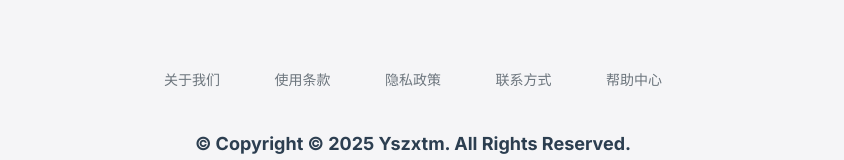
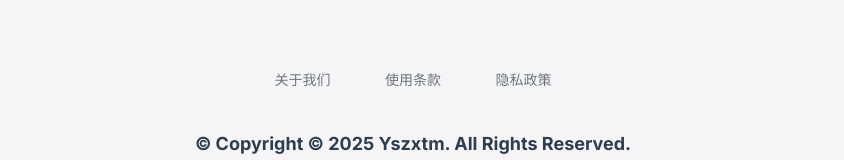
Before and after one commit to zxtm/my-website, a plain HTML site: page index.html in a window 1280 px wide. Shown: the part 2026-2186 px from the top of the page, without its empty margins (227-1071 px from the left). Drawn offline with Linux system fonts and the light colour scheme.

Commit message:
Update index.html

```diff
--- a/index.html
+++ b/index.html
@@ -958,8 +958,6 @@
                 <a href="#" class="footer-link">关于我们</a>
                 <a href="#" class="footer-link">使用条款</a>
                 <a href="#" class="footer-link">隐私政策</a>
-                <a href="#" class="footer-link">联系方式</a>
-                <a href="#" class="footer-link">帮助中心</a>
             </div>
 
             <!-- 主要版权信息 -->
```
